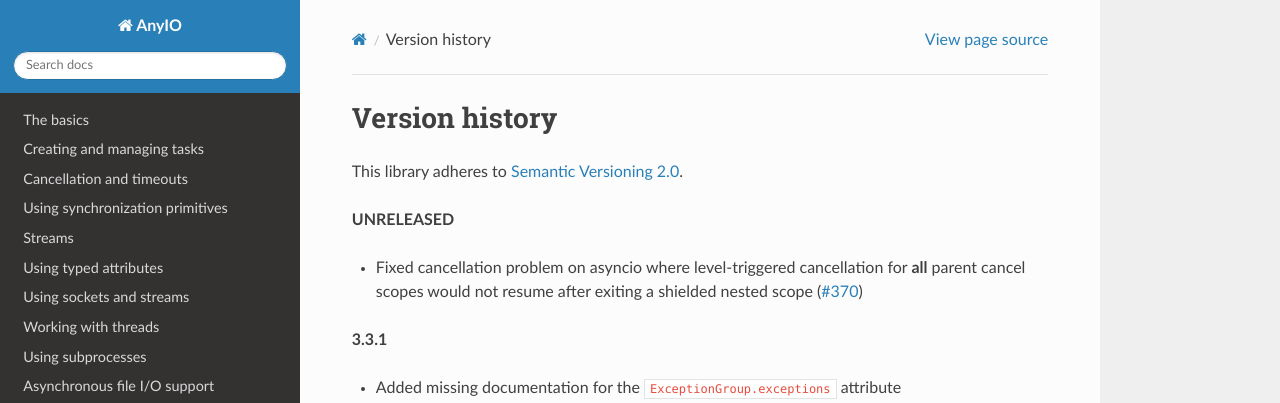
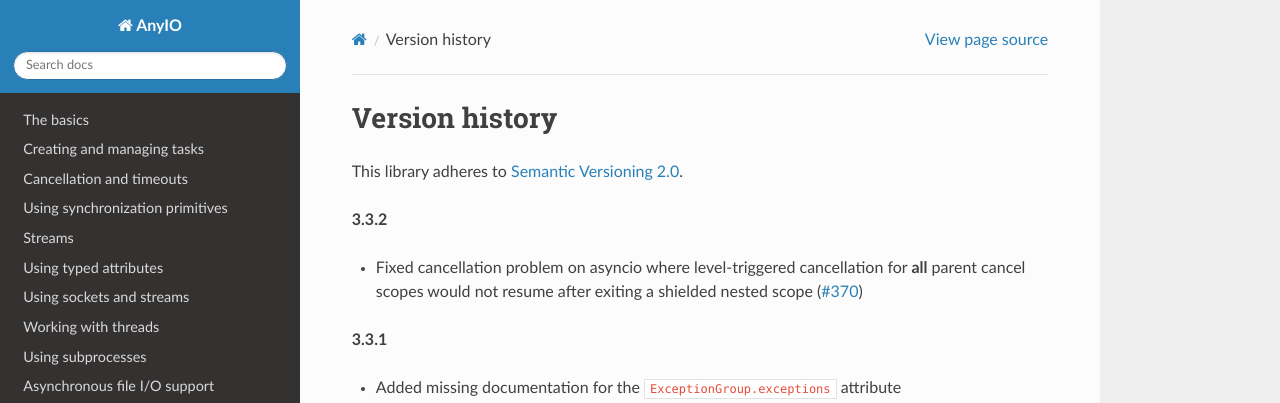
Before and after one commit to agronholm/anyio, a Sphinx documentation site: the page built from docs/versionhistory.rst, in a window 1280 px wide and 900 px high. Shown: the top 403 px of the window. Built offline with Sphinx 7.4.7 and the Read the Docs theme 2.0.0, drawn with Linux system fonts in a browser that asks for light colours.

Commit message:
Bumped up the version

```diff
--- a/docs/versionhistory.rst
+++ b/docs/versionhistory.rst
@@ -3,7 +3,7 @@ Version history
 
 This library adheres to `Semantic Versioning 2.0 <http://semver.org/>`_.
 
-**UNRELEASED**
+**3.3.2**
 
 - Fixed cancellation problem on asyncio where level-triggered cancellation for **all** parent
   cancel scopes would not resume after exiting a shielded nested scope
```
